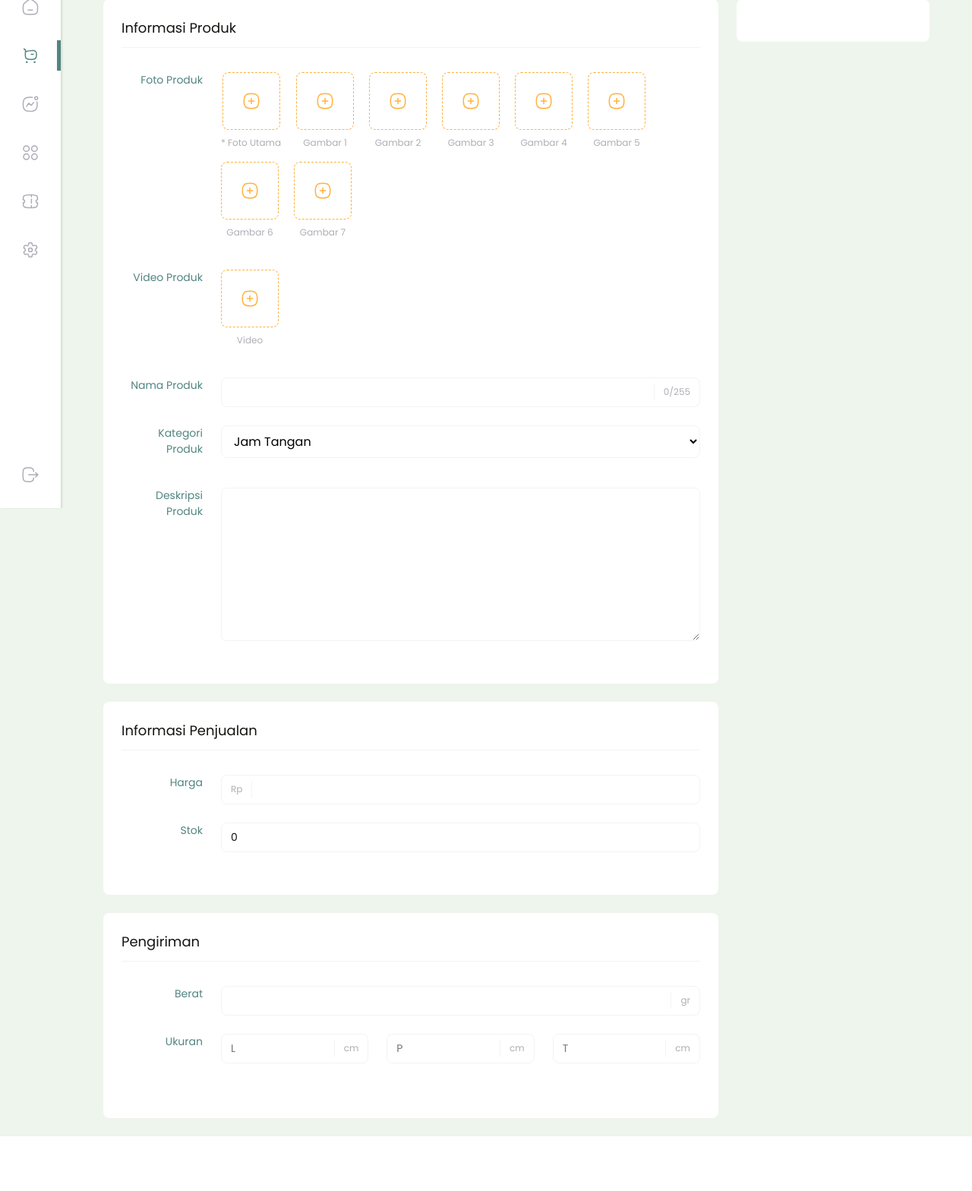
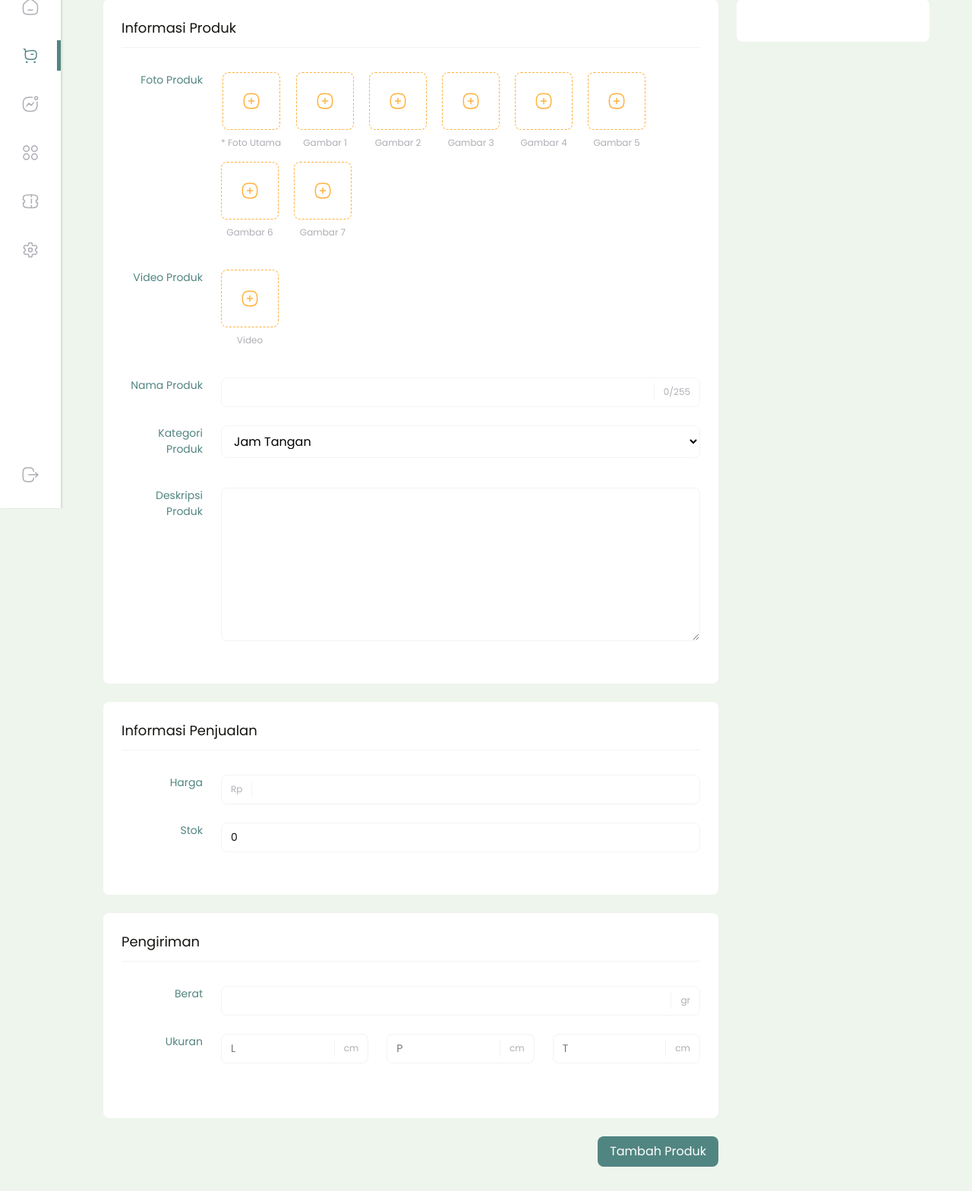
Before and after one commit to ahsani3/L-Wood, a PHP site: page /admin/add_product.php in a window 1280 px wide. Shown: the part 131-1699 px from the top of the page at 76% size. Before the commit the page ends 1627 px from the top, so only its background shows below. Run offline with PHP 8.4, Linux system fonts and the light colour scheme; some libraries are stand-ins or nearby versions.

Commit message:
memperbaiki add_project

```diff
--- a/admin/add_product.php
+++ b/admin/add_product.php
@@ -2,6 +2,7 @@
 
 			<div class="row">
 				<div class="col-md-9">
+					<form method="post" action="">
 						<div class="card-add-product">
 							<p class="p1 text-color title-part mb-32">Informasi Produk</p>
 
@@ -22,7 +23,7 @@
 													<img id="imgMain" class="output-img">
 												</div>
 											</label>
-										<div class="opsi-label-img" onclick="document.getElementById('imgMain').removeAttribute('src');document.getElementById('main-image').value = null;">
+											<div class="opsi-label-img" onclick="removeImg('imgMain','main-image')">
 												<svg width="16" height="16" viewBox="0 0 24 24" fill="none" xmlns="http://www.w3.org/2000/svg">
 												<path d="M18.8892 9.55408C18.8892 17.5731 20.0435 21.1979 12.2797 21.1979C4.5149 21.1979 5.693 17.5731 5.693 9.55408" stroke="white" stroke-width="1.5" stroke-linecap="round" stroke-linejoin="round"/>
 												<path d="M20.3652 6.47979H4.21472" stroke="white" stroke-width="1.5" stroke-linecap="round" stroke-linejoin="round"/>
@@ -30,7 +31,7 @@
 												</svg>
 											</div>
 											<p class="p4 paragraph-color nowrap">* Foto Utama</p>
-										<input type="file" name="gambar_utama" class="d-none" id="main-image" accept="image/*" onchange="document.getElementById('imgMain').src = window.URL.createObjectURL(this.files[0])">
+											<input type="file" name="gambar_utama" class="d-none" id="main-image" accept="image/*" onchange="preview(this,'imgMain')" required>
 										</div>
 
 										<?php for ($i=1; $i < 8; $i++) : ?>
@@ -46,7 +47,7 @@
 													<img id="img<?= $i; ?>" class="output-img">
 												</div>
 											</label>
-										<div class="opsi-label-img" onclick="document.getElementById('img<?= $i; ?>').removeAttribute('src');document.getElementById('image<?= $i ?>').value = null;">
+											<div class="opsi-label-img" onclick="removeImg('img<?= $i; ?>','image<?= $i ?>')">
 												<svg width="16" height="16" viewBox="0 0 24 24" fill="none" xmlns="http://www.w3.org/2000/svg">
 												<path d="M18.8892 9.55408C18.8892 17.5731 20.0435 21.1979 12.2797 21.1979C4.5149 21.1979 5.693 17.5731 5.693 9.55408" stroke="white" stroke-width="1.5" stroke-linecap="round" stroke-linejoin="round"/>
 												<path d="M20.3652 6.47979H4.21472" stroke="white" stroke-width="1.5" stroke-linecap="round" stroke-linejoin="round"/>
@@ -54,7 +55,7 @@
 												</svg>
 											</div>
 											<p class="p4 paragraph-color nowrap">Gambar <?= $i; ?></p>
-										<input type="file" name="gambar_utama" class="d-none" id="image<?= $i ?>" accept="image/*" onchange="document.getElementById('img<?= $i; ?>').src = window.URL.createObjectURL(this.files[0])">
+											<input type="file" name="gambar_utama" class="d-none" id="image<?= $i ?>" accept="image/*" onchange="preview(this,'img<?= $i; ?>')">
 										</div>
 										<?php endfor ?>
 									</div>
@@ -76,7 +77,7 @@
 													<path d="M15.6148 12.0368H8.45898" stroke="#FFB23F" stroke-width="1.5" stroke-linecap="round" stroke-linejoin="round"/>
 													<path fill-rule="evenodd" clip-rule="evenodd" d="M2.30005 12.0368C2.30005 4.73472 4.73479 2.29999 12.0369 2.29999C19.339 2.29999 21.7737 4.73472 21.7737 12.0368C21.7737 19.3389 19.339 21.7737 12.0369 21.7737C4.73479 21.7737 2.30005 19.3389 2.30005 12.0368Z" stroke="#FFB23F" stroke-width="1.5" stroke-linecap="round" stroke-linejoin="round"/>
 													</svg>
-												<img id="videoMain" class="output-img">
+													<video id="videoMain" class="output-img"></video>
 												</div>
 											</label>
 											<div class="opsi-label-img">
@@ -87,7 +88,7 @@
 												</svg>
 											</div>
 											<p class="p4 paragraph-color nowrap">Video</p>
-										<input type="file" name="gambar_utama" class="d-none" id="main-video" accept="image/*" onchange="document.getElementById('videoMain').src = window.URL.createObjectURL(this.files[0])">
+											<input type="file" name="gambar_utama" class="d-none" id="main-video" accept="video/*" onchange="preview(this,'videoMain')">
 										</div>
 
 									</div>
@@ -113,10 +114,10 @@
 								</div>
 								<div class="col-md-10">
 									<div class="contain-input">
-									<select class="input-custome">
-										<option style="outline: none;">Jam Tangan</option>
-										<option style="outline: none;">Kaca Mata</option>
-										<option style="outline: none;">Mandala</option>
+										<select class="input-custome" style="outline: none;">
+											<option>Jam Tangan</option>
+											<option>Kaca Mata</option>
+											<option>Mandala</option>
 										</select>
 									</div>
 								</div>
@@ -185,19 +186,19 @@
 									<div class="row">
 										<div class="col-md-4 mb-16">
 											<div class="contain-input">
-											<input type="number" min="0" name="nama" class="input-custome p3 text-color" placeholder="L" style="width: 100%">
+												<input type="number" min="0" name="nama" class="input-custome p3 text-color" placeholder="L">
 												<p class="p4 text-information paragraph-color m-0" style="border-left: 1.5px solid var(--line-color);">cm</p>
 											</div>
 										</div>
 										<div class="col-md-4 mb-16">
 											<div class="contain-input">
-											<input type="number" min="0" name="nama" class="input-custome p3 text-color" placeholder="P" style="width: 100%">
+												<input type="number" min="0" name="nama" class="input-custome p3 text-color" placeholder="P">
 												<p class="p4 text-information paragraph-color m-0" style="border-left: 1.5px solid var(--line-color);">cm</p>
 											</div>
 										</div>
 										<div class="col-md-4 mb-16">
 											<div class="contain-input">
-											<input type="number" min="0" name="nama" class="input-custome p3 text-color" placeholder="T" style="width: 100%">
+												<input type="number" min="0" name="nama" class="input-custome p3 text-color" placeholder="T">
 												<p class="p4 text-information paragraph-color m-0" style="border-left: 1.5px solid var(--line-color);">cm</p>
 											</div>
 										</div>
@@ -206,6 +207,11 @@
 							</div>
 
 						</div>
+
+						<div class="contain-btn-add mb-32">
+							<button type="submit" name="tambah" class="btn-custome btn-main">Tambah Produk</button>
+						</div>
+					</form>
 				</div>
 
 				<div class="col-md-3">
--- a/assets/css/style.css
+++ b/assets/css/style.css
@@ -611,6 +611,7 @@ input.input-search
 
 .input-custome
 {
+	width: 100%;
 	padding: 8px 12px;
 	background-color: var(--white);
 	outline: none;
@@ -646,6 +647,28 @@ img.output-img[src] {
 	border: 1.5px solid var(--line-color);
 	display: flex;
 	align-items: center;
+}
+
+.contain-btn-add
+{
+	width: 100%;
+	display: flex;
+	justify-content: flex-end;
+}
+
+.btn-custome
+{
+	padding: 8px 16px;
+	border-radius: 8px;
+	font-weight: 500;
+	font-size: 16px;
+	border: none;
+}
+
+.btn-main
+{
+	background-color: var(--main-color);
+	color: var(--white);
 }
 
 @media (max-width: 767px)
--- a/assets/js/script.js
+++ b/assets/js/script.js
@@ -26,6 +26,16 @@ const inputHandler = function(e) {
 source.addEventListener('input', inputHandler);
 source.addEventListener('propertychange', inputHandler);
 
+function removeImg(img,input) {
+	document.getElementById(img).removeAttribute('src');
+	document.getElementById(input).value = null;
+
+}
+
+function preview(e,img) {
+	document.getElementById(img).src = window.URL.createObjectURL(e.files[0]);
+}
+
 // var string = document.querySelector('.title-truncate');
 // var limit = 12;
 
```
Lines whose indentation alone changed are shown as unchanged.
